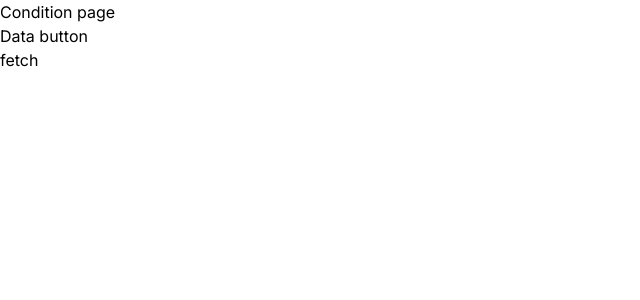
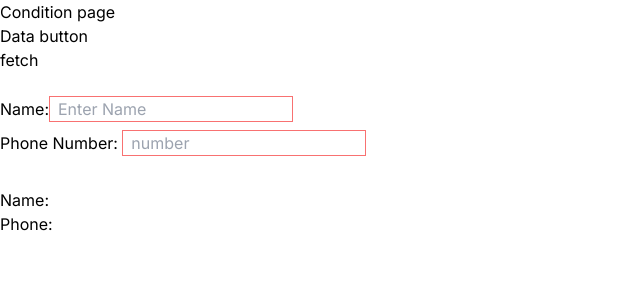
Before and after one commit to kashifjavaid1/Next-js, a Next.js app: page / in a window 1280 px wide. Shown: the top 300 px of the page, without its empty margins (0-640 px from the left). Built offline with nearby package versions, Linux system fonts and the light colour scheme.

Commit message:
rest apis

```diff
--- /dev/null
+++ b/app/(compoents)/form/Form.js
@@ -0,0 +1,19 @@
+"use client"
+import { useState } from "react"
+
+
+export default function Form() {
+    const [name,setName]=useState('')
+    const [phone,setPhone]=useState();
+  return (
+   <>
+   <form>
+Name:<input className="pl-2 border border-red-400" type="text" placeholder="Enter Name"  onChange={(e)=>setName(e.target.value)}/> <br />
+Phone Number: <input  className="pl-2 my-2 border border-red-400"  type="number" placeholder="number" onChange={(e)=>setPhone(e.target.value)} />
+   </form>
+   <br />
+   <span>Name:{name}</span>
+   <h1>Phone:{phone}</h1>
+   </>
+  )
+}
--- a/app/page.js
+++ b/app/page.js
@@ -1,12 +1,14 @@
 import Link from 'next/link'
 import Fecth from './(compoents)/datafecth/datafecth'
-
+import Form from './(compoents)/form/Form'
 export default function Home() {
   return (
     <>
     <Link href={"/condation"}>Condition page</Link>
     <br></br>
        <Fecth/>
+    <br></br>
+  <Form/>
    {/* <h1 className='text-center py-6'>Home page</h1>
 
    <Header title="First Compoents" sorce="next.svg"/>
```
